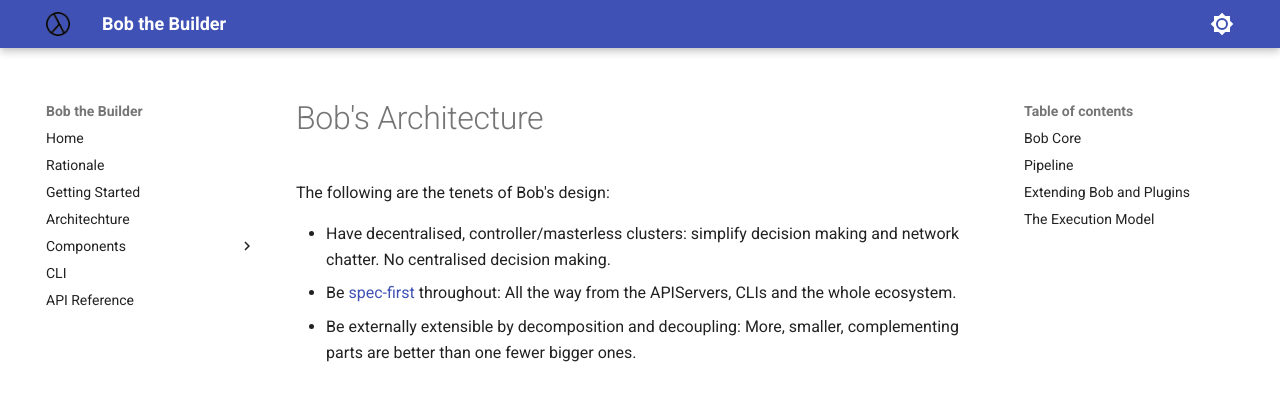
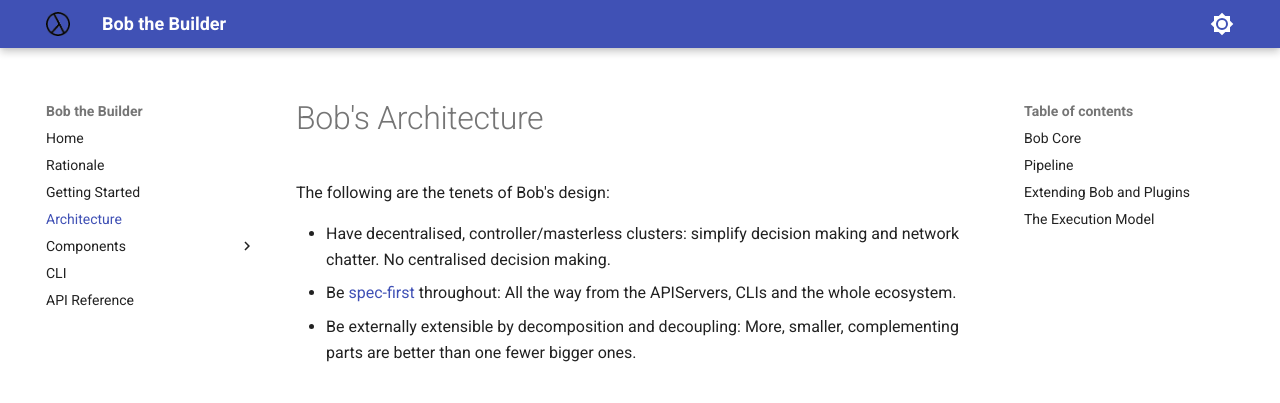
Before and after one commit to bob-cd/bob-cd.github.io, an MkDocs documentation site: the page built from docs/architecture.md, in a window 1280 px wide. Shown: the top 403 px of the page. Built offline with MkDocs 1.6.1 and Material for MkDocs 9.7.7, drawn with Linux system fonts in a browser that asks for light colours.

Commit message:
[docs] typo
Found more typos

```diff
--- a/mkdocs.yml
+++ b/mkdocs.yml
@@ -39,7 +39,7 @@ nav:
   - Home: index.md
   - Rationale: rationale.md
   - Getting Started: getting-started.md
-  - Architechture: architechture.md
+  - Architecture: architecture.md
   - Components:
       - Pipelines: pipelines.md
       - Artifacts: artifacts.md
```
